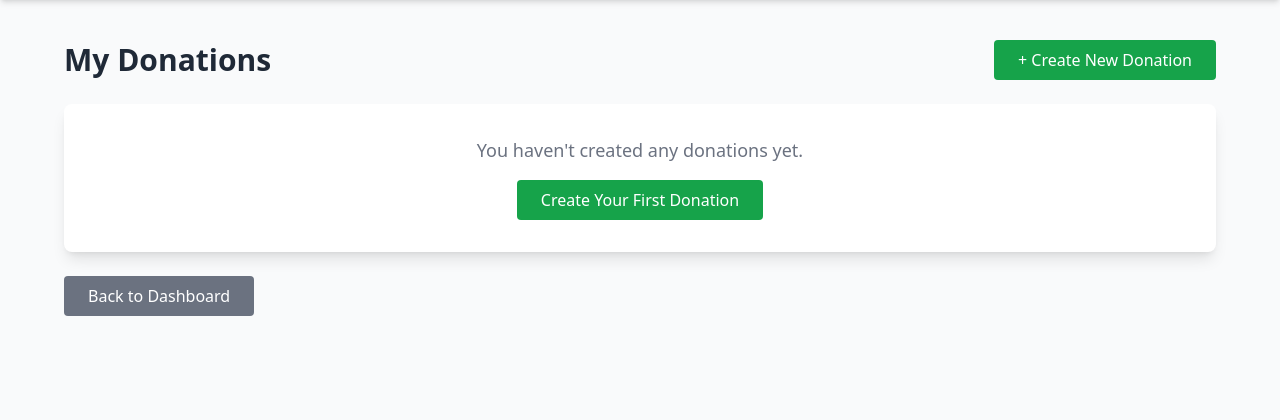
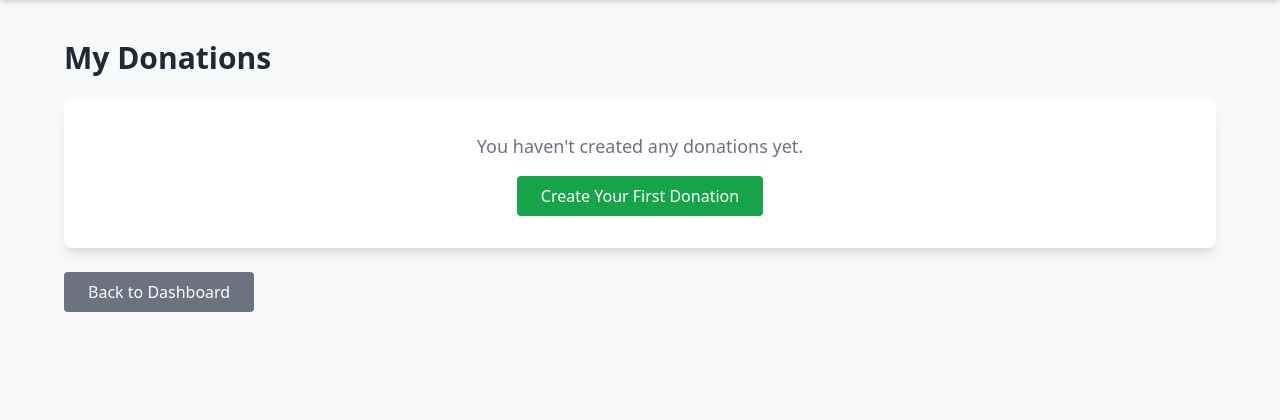
Before and after one commit to Farhanaa90/DjangoProjectNew, a Django app: page /donations/ in a window 1280 px wide. Shown: the part 64-484 px from the top of the page. Run offline with Django 5.2, Linux system fonts and the light colour scheme; a user stored in the database is signed in; data that the repository does not hold is empty; parts of the project's set-up code (start-up, migrations or seed data) failed here and were passed over; some libraries are stand-ins or nearby versions.

Commit message:
Fixed errors

```diff
--- a/Share4Care/products/views.py
+++ b/Share4Care/products/views.py
@@ -1,26 +1,42 @@
-from django.contrib import messages
 from django.shortcuts import render, redirect
 from django.contrib.auth.decorators import login_required
-from products.models import Donation
-from .forms import DonationForm
+from django.contrib import messages
+from products.models import Donation, DonationClaim
+from users.models import UserProfile
+from user_details.models import Notification
 
 
 def create_donation(request):
     if request.method == 'POST':
-        form = DonationForm(request.POST, request.FILES)
-        if form.is_valid():
-            donation = form.save(commit=False)
-            donation.donor = request.user
-            donation.save()
-            return redirect('my_donations')
-    else:
-        form = DonationForm()
-    return render(request, 'donations/create_donation.html', {'form': form})
+        title = request.POST.get('title')
+        category = request.POST.get('category')
+        quantity = request.POST.get('quantity')
+        description = request.POST.get('description')
+        pickup_address = request.POST.get('pickup_address')
+        city = request.POST.get('city')
+        expiration_date = request.POST.get('expiration_date')
+        image = request.FILES.get('image')
+
+        Donation.objects.create(
+            donor=request.user,
+            title=title,
+            category=category,
+            quantity=quantity,
+            description=description,
+            pickup_address=pickup_address,
+            city=city,
+            expiration_date=expiration_date if expiration_date else None,
+            image=image
+        )
+
+        messages.success(request, 'Donation created successfully!')
+        return redirect('my_donations')
+
+    return render(request, 'donations/create_donation.html')
 
 def my_donations(request):
-    donations = Donation.objects.all()
+    donations = Donation.objects.filter(donor=request.user)
     return render(request, 'donations/my_donations.html', {'donations': donations})
-
 
 def donation_detail(request, pk):
     donation = Donation.objects.get(pk=pk)
@@ -45,13 +61,17 @@ def update_donation(request, pk):
             donation.image = request.FILES.get('image')
 
         donation.save()
+        messages.success(request, 'Donation updated successfully!')
         return redirect('my_donations')
 
     return render(request, 'donations/update_donation.html', {'donation': donation})
 
 def delete_donation(request, pk):
     donation = Donation.objects.get(pk=pk)
+
     if request.method == 'POST':
         donation.delete()
+        messages.success(request, 'Donation deleted successfully!')
         return redirect('my_donations')
+
     return render(request, 'donations/delete_donation.html', {'donation': donation})
--- a/Share4Care/templates/donations/my_donations.html
+++ b/Share4Care/templates/donations/my_donations.html
@@ -5,10 +5,6 @@
     <div class="max-w-6xl mx-auto">
         <div class="flex justify-between items-center mb-6">
             <h2 class="text-3xl font-bold text-gray-800">My Donations</h2>
-            <a href="{% url 'create_donation' %}"
-               class="bg-green-600 hover:bg-green-700 text-white px-6 py-2 rounded transition">
-                + Create New Donation
-            </a>
         </div>
 
         {% if donations %}
```
